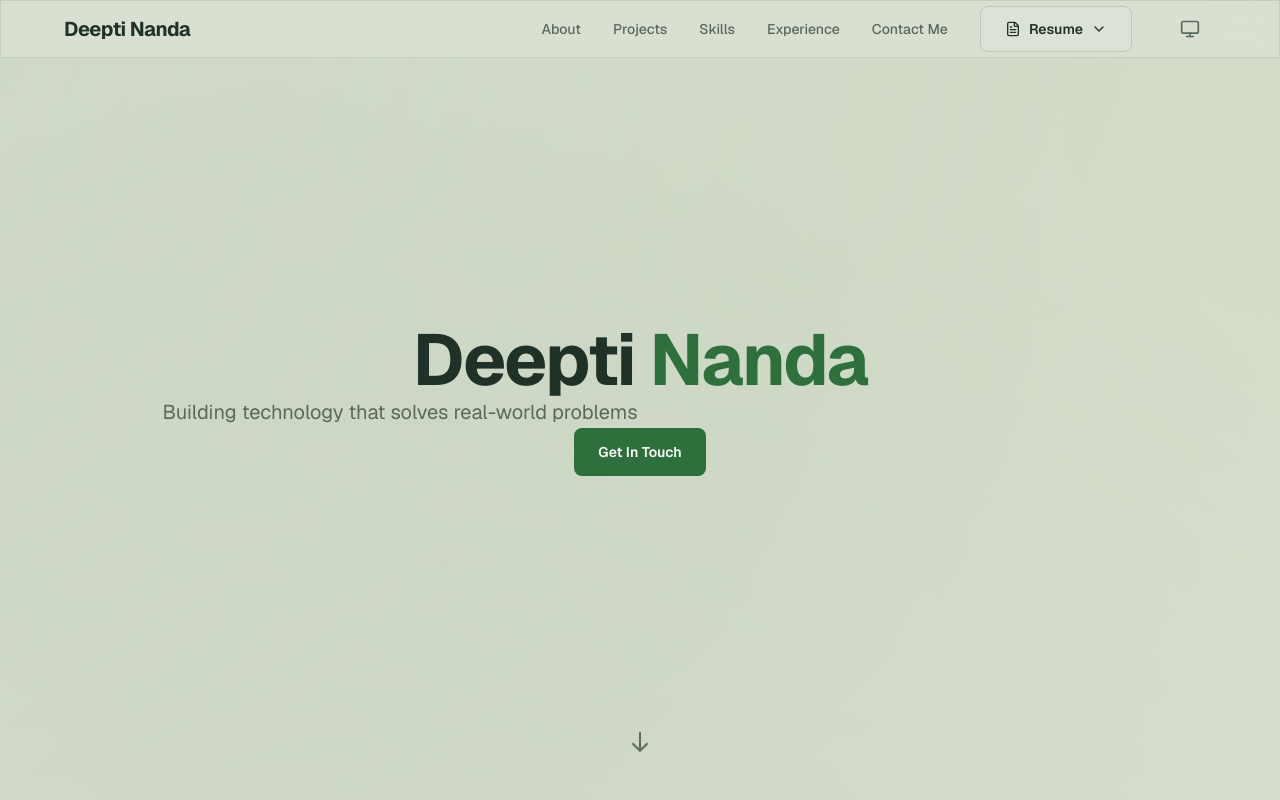
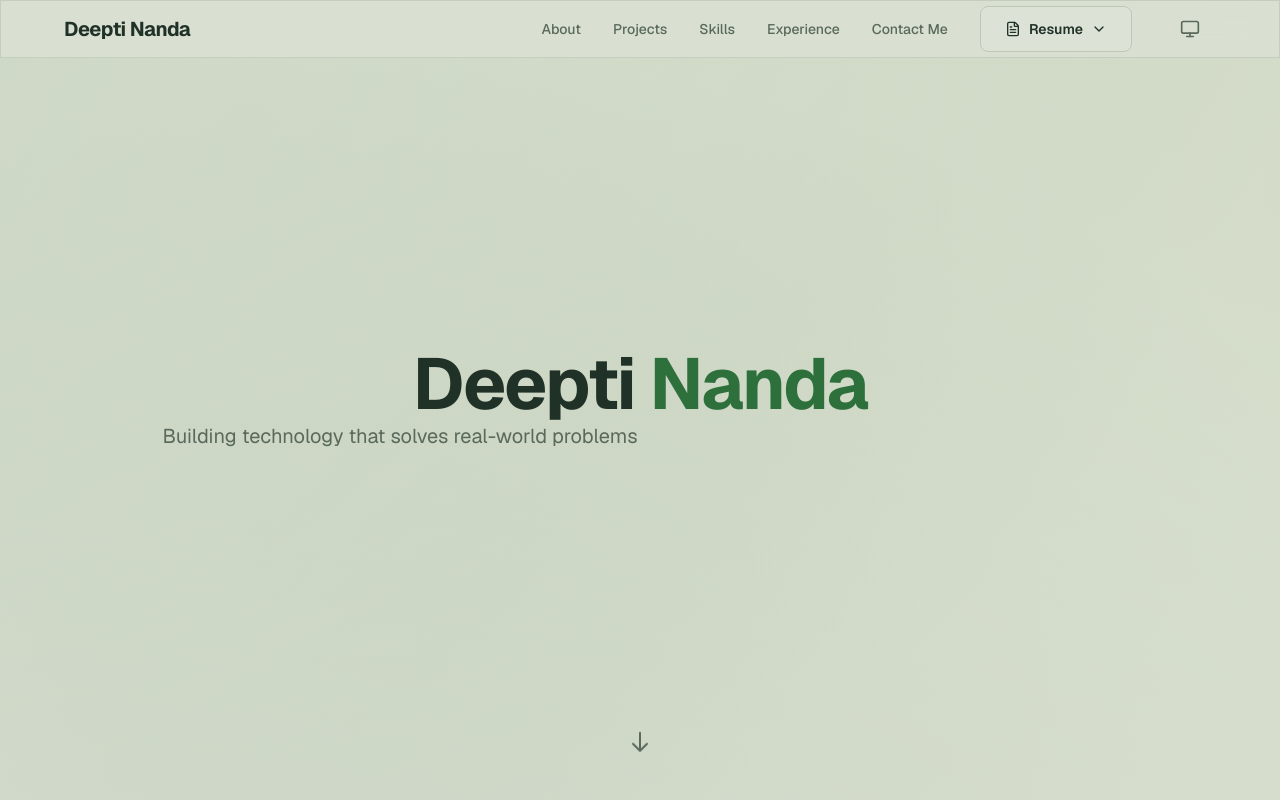
Before and after one commit to Deepti-Nanda/Portfolio, a Next.js app: page / in a window 1280 px wide. Shown: the top 800 px of the page. Built offline with nearby package versions, Linux system fonts and the light colour scheme.

Commit message:
refactor: simplify hero section

```diff
--- a/components/hero.tsx
+++ b/components/hero.tsx
@@ -6,34 +6,19 @@ export function Hero() {
       id="home"
       className="relative flex min-h-[100svh] items-center justify-center overflow-hidden px-4 pt-20 pb-20 sm:px-6 md:pt-16"
     >
-      {/* Hero content */}
       <div className="container relative z-10 mx-auto w-full max-w-5xl px-2 text-center">
         <h1 className="animate-fade-in-up text-4xl font-bold tracking-tight text-[var(--foreground)] sm:text-5xl md:text-6xl lg:text-7xl">
           Deepti <span className="text-[var(--accent)]">Nanda</span>
         </h1>
 
         <p
-          className="mx-auto mt-5 w-full max-w-2xl animate-fade-in-up text-center text-[15px] leading-relaxed text-[var(--muted)] min-[400px]:whitespace-nowrap sm:mt-6 sm:text-lg md:text-xl"
+          className="mx-auto mt-6 w-full max-w-2xl animate-fade-in-up text-center text-[15px] leading-relaxed text-[var(--muted)] min-[400px]:whitespace-nowrap sm:mt-7 sm:text-lg md:text-xl"
           style={{ animationDelay: "0.2s" }}
         >
           Building technology that solves real-world problems
         </p>
-
-        {/* Call-to-action button */}
-        <div
-          className="mt-8 flex animate-fade-in-up justify-center sm:mt-10"
-          style={{ animationDelay: "0.4s" }}
-        >
-          <a
-            href="#contact"
-            className="btn-primary inline-flex min-h-12 items-center justify-center px-8 py-3 text-sm sm:py-4 sm:text-base"
-          >
-            Get In Touch
-          </a>
-        </div>
       </div>
 
-      {/* Scroll indicator */}
       <a
         href="#about"
         className="absolute bottom-6 left-1/2 flex min-h-11 min-w-11 -translate-x-1/2 animate-float items-center justify-center rounded-full text-[var(--muted)] transition-colors hover:text-[var(--accent)] sm:bottom-8"
```
